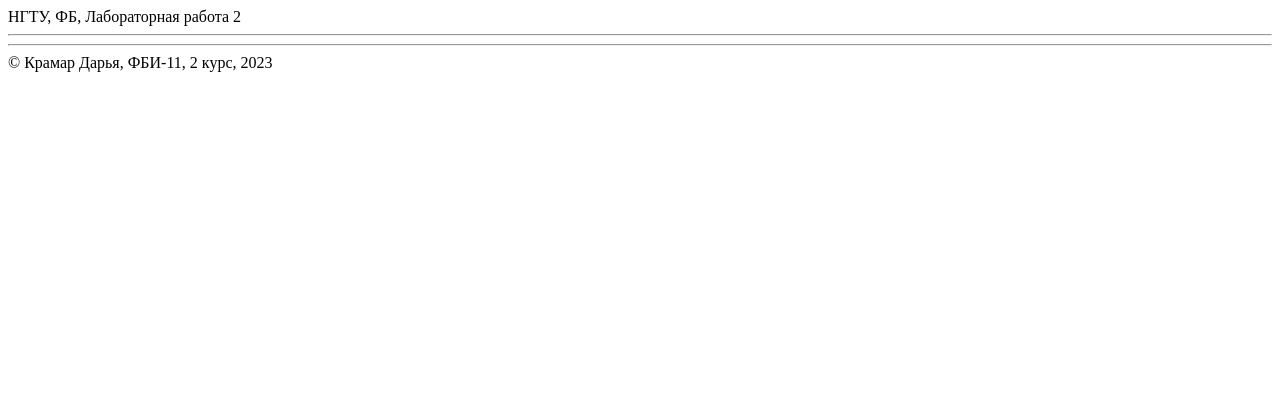
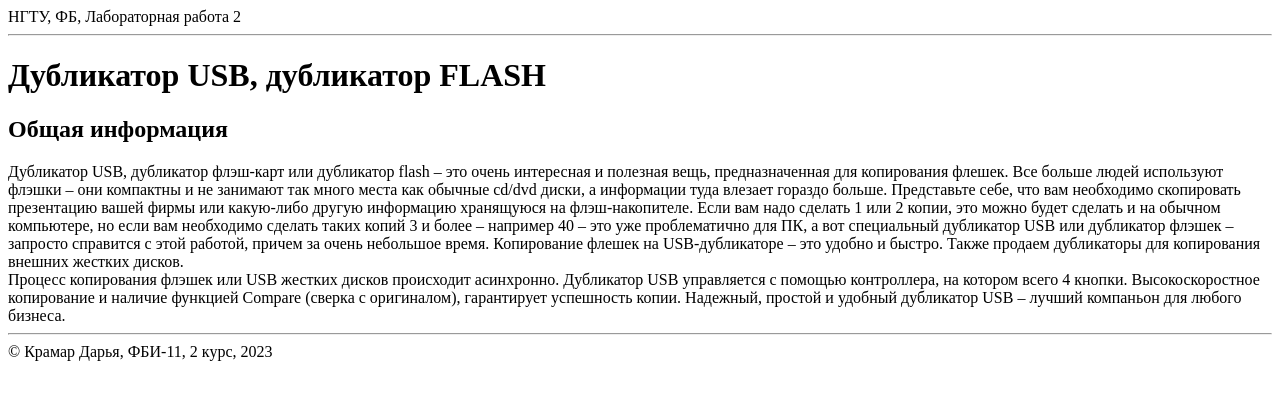
Before and after one commit to KramDarya/web-programming-labs, a plain HTML site: page lab2.html in a window 1280 px wide. Drawn offline with Linux system fonts and the light colour scheme.

Commit message:
USB-дубликатор

```diff
--- a/lab2.html
+++ b/lab2.html
@@ -6,11 +6,41 @@
     </head>
 
     <body>
-        <header>НГТУ, ФБ, Лабораторная работа 2
+        <header>
+            НГТУ, ФБ, Лабораторная работа 2
             <hr>
         </header>
 
-        <main></main>
+        <main>
+            <h1>Дубликатор USB, дубликатор FLASH</h1>
+
+            <h2>Общая информация</h2>
+
+            <div>
+                Дубликатор USB, дубликатор флэш-карт или дубликатор flash &ndash; это
+                очень интересная и полезная вещь, предназначенная для копирования флешек. Все больше людей используют флэшки &ndash;
+                они компактны и не занимают так много места как обычные cd/dvd
+                диски, а информации туда влезает гораздо больше. Представьте
+                себе, что вам необходимо скопировать презентацию вашей
+                фирмы или какую-либо другую информацию хранящуюся на
+                флэш-накопителе. Если вам надо сделать 1 или 2 копии, это
+                можно будет сделать и на обычном компьютере, но если вам
+                необходимо сделать таких копий 3 и более &ndash; например 40 &ndash; это уже
+                проблематично для ПК, а вот специальный дубликатор USB или дубликатор флэшек &ndash; запросто справится с этой работой, причем
+                за очень небольшое время. Копирование флешек на
+                USB-дубликаторе &ndash; это удобно и быстро. Также продаем
+                дубликаторы для копирования внешних жестких дисков.
+            </div>
+
+            <div>
+                Процесс копирования флэшек или USB жестких дисков
+                происходит асинхронно. Дубликатор USB управляется с помощью
+                контроллера, на котором всего 4 кнопки. Высокоскоростное
+                копирование и наличие функцией Compare (сверка с оригиналом),
+                гарантирует успешность копии. Надежный, простой и удобный
+                дубликатор USB &ndash; лучший компаньон для любого бизнеса.
+            </div>
+        </main>
 
         <footer>
             <hr>
```
